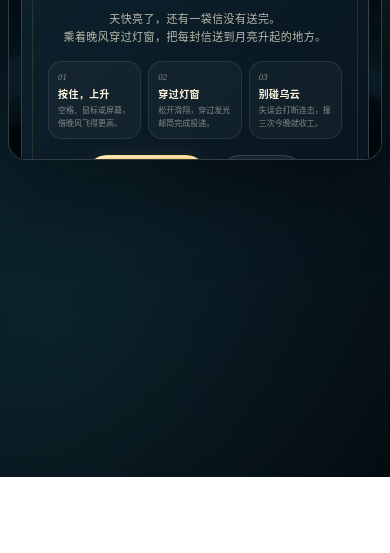
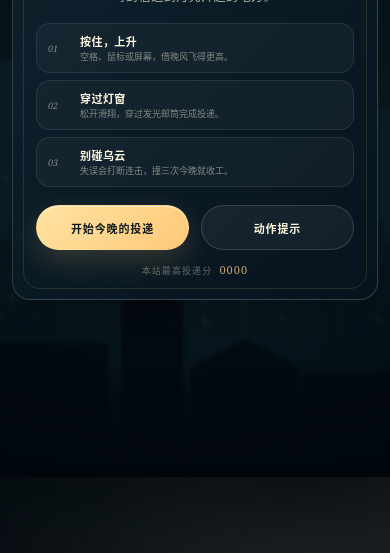
Before and after one commit to Wangyuan-Hub/night-breeze-courier, a plain HTML site: page index.html in a window 390 px wide. Shown: the part 367-920 px from the top of the page. Before the commit the page ends 844 px from the top, so only its background shows below. Drawn offline with Linux system fonts and the light colour scheme; animation ran at ten frames a second.

Commit message:
Add responsive mobile portrait gameplay

```diff
--- a/index.html
+++ b/index.html
@@ -4,6 +4,9 @@
 <meta charset="UTF-8">
 <meta name="viewport" content="width=device-width, initial-scale=1, viewport-fit=cover">
 <meta name="theme-color" content="#07131f">
+<meta name="apple-mobile-web-app-capable" content="yes">
+<meta name="apple-mobile-web-app-status-bar-style" content="black-translucent">
+<meta name="mobile-web-app-capable" content="yes">
 <title>晚风投递 · Night Breeze Courier</title>
 <style>
   :root {
@@ -793,6 +796,101 @@
     .title-en { display: none; }
   }
 
+  @media (max-width: 760px) and (orientation: portrait) {
+    body {
+      align-items: stretch;
+      overflow: hidden;
+    }
+
+    .game-shell {
+      width: 100vw;
+      height: 100vh;
+      height: 100dvh;
+      aspect-ratio: auto;
+    }
+
+    .game {
+      border: 0;
+      border-radius: 0;
+    }
+
+    .hud {
+      inset: calc(12px + env(safe-area-inset-top)) 12px auto;
+      gap: 7px;
+    }
+
+    .score-card, .lives-card {
+      height: 42px;
+      padding: 5px 9px;
+      border-radius: 12px;
+    }
+
+    .best-chip { display: none; }
+    .score-value { font-size: 18px; min-width: 42px; }
+    .clock { padding-right: 7px; }
+    .timer-ring { width: 34px; height: 34px; }
+    .lives-card { padding: 6px 9px; }
+    .hearts { gap: 6px; }
+
+    .overlay {
+      align-items: center;
+      padding: max(14px, env(safe-area-inset-top)) 12px max(14px, env(safe-area-inset-bottom));
+      overflow: hidden;
+    }
+
+    .overlay-card {
+      max-height: calc(100dvh - 28px - env(safe-area-inset-top) - env(safe-area-inset-bottom));
+      padding: 25px 23px 22px;
+      overflow-y: auto;
+      overscroll-behavior: contain;
+      scrollbar-width: none;
+    }
+
+    .overlay-card::-webkit-scrollbar { display: none; }
+    .game-title { font-size: clamp(44px, 14vw, 64px); }
+    .tagline { font-size: 12px; line-height: 1.7; }
+    .tagline br { display: none; }
+
+    .instructions {
+      grid-template-columns: 1fr;
+      gap: 7px;
+      margin: 17px 0 18px;
+    }
+
+    .instruction {
+      min-height: 0;
+      display: grid;
+      grid-template-columns: 24px 1fr;
+      column-gap: 8px;
+      padding: 9px 11px;
+    }
+
+    .instruction-index {
+      grid-row: 1 / 3;
+      align-self: center;
+      margin: 0;
+    }
+
+    .instruction strong { margin-bottom: 1px; font-size: 11px; }
+    .instruction span { font-size: 9px; line-height: 1.45; }
+    .start-actions { flex-wrap: wrap; }
+    .start-actions .btn { flex: 1 1 135px; }
+    .btn { min-height: 45px; }
+    .best-line { margin-top: 12px; }
+
+    .combo-card {
+      left: 12px;
+      bottom: calc(13px + env(safe-area-inset-bottom));
+    }
+
+    .side-actions {
+      right: 12px;
+      bottom: calc(13px + env(safe-area-inset-bottom));
+    }
+
+    .small-overlay-card { padding: 28px 24px 24px; }
+    .end-stats { margin: 18px 0 20px; }
+  }
   @media (prefers-reduced-motion: reduce) {
     *, *::before, *::after {
       animation-duration: 0.01ms !important;
@@ -935,8 +1033,8 @@
     const canvas = document.getElementById("gameCanvas");
     const ctx = canvas.getContext("2d");
     const game = document.getElementById("game");
-    const W = 1280;
-    const H = 720;
+    let W = 1280;
+    let H = 720;
     const DURATION = 90;
     const STORAGE_KEY = "nightBreezeCourierBestV1";
     const MUTE_KEY = "nightBreezeCourierMutedV1";
@@ -994,6 +1092,21 @@
 
     function lerp(a, b, t) {
       return a + (b - a) * t;
+    }
+
+    function gameScale() {
+      return clamp(W / 900, 0.68, 1);
+    }
+
+    function playerAnchorX() {
+      return clamp(W * 0.2, 102, 244);
+    }
+
+    function verticalRange() {
+      return {
+        min: Math.max(105, H * 0.14),
+        max: Math.max(240, Math.min(H - 105, H * 0.78))
+      };
     }
 
     const input = { hold: false, pointerId: null };
@@ -1158,6 +1271,8 @@
 
     function resizeCanvas() {
       const rect = canvas.getBoundingClientRect();
+      W = Math.max(320, rect.width || 1280);
+      H = Math.max(320, rect.height || 720);
       const dpr = Math.min(window.devicePixelRatio || 1, 2);
       const width = Math.max(1, Math.round(rect.width * dpr));
       const height = Math.max(1, Math.round(rect.height * dpr));
@@ -1165,6 +1280,7 @@
         canvas.width = width;
         canvas.height = height;
       }
+      if (state.mode === "menu") player.x = playerAnchorX();
     }
 
     if ("ResizeObserver" in window) {
@@ -1207,11 +1323,11 @@
       state.particles.length = 0;
       state.floaters.length = 0;
       state.spawnIn = 0.75;
-      state.lastSpawnY = 360;
+      state.lastSpawnY = H * 0.5;
       state.hintTimer = 5.4;
       state.newBest = false;
-      player.x = 244;
-      player.y = 365;
+      player.x = playerAnchorX();
+      player.y = H * 0.5;
       player.vy = 0;
       player.trail.length = 0;
       player.wingPhase = 0;
@@ -1332,10 +1448,12 @@
     }
 
     function chooseY(kind) {
-      let y = 150 + Math.random() * 390;
+      const range = verticalRange();
+      const spread = range.max - range.min;
+      let y = range.min + Math.random() * spread;
       for (let attempt = 0; attempt < 7; attempt++) {
         if (Math.abs(y - state.lastSpawnY) > (kind === "cloud" ? 130 : 92)) break;
-        y = 145 + Math.random() * 410;
+        y = range.min + Math.random() * spread;
       }
       state.lastSpawnY = y;
       return y;
@@ -1365,14 +1483,14 @@
         });
       } else if (kind === "star") {
         state.objects.push({
-          kind, x: W + 60, y, r: 19,
+          kind, x: W + 60, y, r: 19 * gameScale(),
           phase: Math.random() * Math.PI * 2,
           speedFactor, near: false
         });
       } else {
         state.objects.push({
           kind: "cloud", x: W + 90, y,
-          r: 42 + Math.random() * 18,
+          r: (42 + Math.random() * 18) * gameScale(),
           phase: Math.random() * Math.PI * 2,
           speedFactor, near: false,
           drift: Math.random() * Math.PI * 2
@@ -1383,8 +1501,8 @@
         state.objects.push({
           kind: "star",
           x: W + 160,
-          y: clamp(y + (Math.random() > 0.5 ? -92 : 92), 125, 575),
-          r: 17,
+          y: clamp(y + (Math.random() > 0.5 ? -92 : 92), verticalRange().min, verticalRange().max),
+          r: 17 * gameScale(),
           phase: Math.random() * Math.PI * 2,
           speedFactor: speedFactor + 0.02,
           near: false
@@ -1392,7 +1510,8 @@
       }
 
       const difficulty = clamp(state.elapsed / DURATION, 0, 1);
-      state.spawnIn = (kind === "cloud" ? 0.95 : 0.59) + Math.random() * (0.54 - difficulty * 0.16);
+      const gapScale = clamp(760 / Math.max(W, 390), 0.9, 1.75);
+      state.spawnIn = ((kind === "cloud" ? 0.95 : 0.59) + Math.random() * (0.54 - difficulty * 0.16)) * gapScale;
     }
 
     function deliverMail(object) {
@@ -1437,7 +1556,8 @@
       }
     }
     function updateObjects(dt) {
-      const speed = state.mode === "playing" ? 205 + state.elapsed * 1.02 : 0;
+      const speedScale = clamp(W / 1280, 0.5, 1);
+      const speed = state.mode === "playing" ? (205 + state.elapsed * 1.02) * speedScale : 0;
       for (let index = state.objects.length - 1; index >= 0; index--) {
         const object = state.objects[index];
         object.phase += dt * 2.4;
@@ -1452,14 +1572,14 @@
         if (state.mode === "playing") {
           if (object.kind === "mail") {
             const distance = Math.hypot(player.x - object.x, player.y - object.y);
-            if (distance < object.r + 21) {
+            if (distance < object.r + 18 * gameScale()) {
               deliverMail(object);
               state.objects.splice(index, 1);
               continue;
             }
           } else if (object.kind === "star") {
             const distance = Math.hypot(player.x - object.x, player.y - object.y);
-            if (distance < object.r + 21) {
+            if (distance < object.r + 18 * gameScale()) {
               collectStar(object);
               state.objects.splice(index, 1);
               continue;
@@ -1502,8 +1622,8 @@
         player.y = H - 112;
         player.vy = Math.min(0, player.vy * -0.12);
       }
-      player.x = 244 + Math.sin(state.elapsed * 1.65) * 7;
-      player.trail.push({ x: player.x - 17, y: player.y + 2, life: 0.8 });
+      player.x = playerAnchorX() + Math.sin(state.elapsed * 1.65) * 7 * gameScale();
+      player.trail.push({ x: player.x - 17 * gameScale(), y: player.y + 2, life: 0.8 });
       if (player.trail.length > 28) player.trail.shift();
       player.trail.forEach((point) => { point.life -= dt * 1.8; });
       player.trail = player.trail.filter((point) => point.life > 0);
@@ -1559,7 +1679,8 @@
 
     function updateAmbient(dt) {
       state.scroll += (state.mode === "menu" ? 22 : 12) * dt;
-      player.y = 365 + Math.sin(performance.now() * 0.0012) * 12;
+      player.x = playerAnchorX();
+      player.y = H * 0.5 + Math.sin(performance.now() * 0.0012) * 12;
       player.vy = Math.cos(performance.now() * 0.0012) * 8;
       player.wingPhase += dt * 2;
       updateParticles(dt);
@@ -1568,30 +1689,33 @@
     function drawCity(layer, offset, time) {
       const { buildings, span, color } = layer;
       const wrap = ((offset % span) + span) % span;
+      const yScale = H / 720;
       for (const building of buildings) {
         for (let x = building.x - wrap; x < W + span; x += span) {
           if (x > W + 20 || x + building.width < -20) continue;
-          const top = building.baseY - building.height;
+          const height = building.height * yScale;
+          const baseY = building.baseY * yScale;
+          const top = baseY - height;
           ctx.fillStyle = color;
-          ctx.fillRect(x, top, building.width, building.height + 30);
+          ctx.fillRect(x, top, building.width, height + 30 * yScale);
 
           if (building.roof === 1) {
-            ctx.fillRect(x + building.width * 0.3, top - 18, building.width * 0.4, 19);
+            ctx.fillRect(x + building.width * 0.3, top - 18 * yScale, building.width * 0.4, 19 * yScale);
           } else if (building.roof === 2) {
             ctx.beginPath();
             ctx.moveTo(x, top);
-            ctx.lineTo(x + building.width / 2, top - 24);
+            ctx.lineTo(x + building.width / 2, top - 24 * yScale);
             ctx.lineTo(x + building.width, top);
             ctx.closePath();
             ctx.fill();
           } else if (building.roof === 3) {
-            ctx.fillRect(x + 7, top - 12, 2, 13);
-            ctx.fillRect(x + building.width - 12, top - 17, 2, 18);
+            ctx.fillRect(x + 7, top - 12 * yScale, 2, 13 * yScale);
+            ctx.fillRect(x + building.width - 12, top - 17 * yScale, 2, 18 * yScale);
           }
 
           if (building.windowChance > 0) {
             const cols = Math.max(1, Math.floor((building.width - 10) / 12));
-            const rows = Math.max(1, Math.floor((building.height - 18) / 17));
+            const rows = Math.max(1, Math.floor((height - 18 * yScale) / (17 * yScale)));
             for (let row = 0; row < rows; row++) {
               for (let col = 0; col < cols; col++) {
                 const hash = ((building.seed + row * 17 + col * 31) % 101) / 101;
@@ -1601,7 +1725,7 @@
                 ctx.fillStyle = hash > 0.18
                   ? `rgba(255, 202, 126, ${alpha})`
                   : `rgba(121, 227, 208, ${alpha * 0.72})`;
-                ctx.fillRect(x + 7 + col * 12, top + 12 + row * 17, 4, 5);
+                ctx.fillRect(x + 7 + col * 12, top + 12 * yScale + row * 17 * yScale, 4, 5 * yScale);
               }
             }
           }
@@ -1617,35 +1741,37 @@
       ctx.fillStyle = sky;
       ctx.fillRect(0, 0, W, H);
 
-      const horizonGlow = ctx.createLinearGradient(0, 300, 0, 650);
+      const horizonGlow = ctx.createLinearGradient(0, H * 0.42, 0, H * 0.9);
       horizonGlow.addColorStop(0, "rgba(246, 160, 97, 0)");
       horizonGlow.addColorStop(0.62, "rgba(230, 137, 83, 0.08)");
       horizonGlow.addColorStop(1, "rgba(230, 137, 83, 0)");
       ctx.fillStyle = horizonGlow;
-      ctx.fillRect(0, 260, W, 400);
-      const moonX = 1042;
-      const moonY = 126;
-      const moonGlow = ctx.createRadialGradient(moonX, moonY, 8, moonX, moonY, 150);
+      ctx.fillRect(0, H * 0.36, W, H * 0.58);
+      const moonX = W * 0.82;
+      const moonY = H * 0.17;
+      const moonRadius = clamp(Math.min(W, H) * 0.075, 42, 55);
+      const moonGlowRadius = moonRadius * 2.8;
+      const moonGlow = ctx.createRadialGradient(moonX, moonY, 8, moonX, moonY, moonGlowRadius);
       moonGlow.addColorStop(0, "rgba(255, 225, 167, 0.46)");
       moonGlow.addColorStop(0.25, "rgba(255, 205, 126, 0.16)");
       moonGlow.addColorStop(1, "rgba(255, 201, 120, 0)");
       ctx.fillStyle = moonGlow;
-      ctx.fillRect(moonX - 160, moonY - 160, 320, 320);
+      ctx.fillRect(moonX - moonGlowRadius, moonY - moonGlowRadius, moonGlowRadius * 2, moonGlowRadius * 2);
 
       ctx.save();
       ctx.shadowColor = "rgba(255, 214, 143, 0.55)";
       ctx.shadowBlur = 34;
       ctx.fillStyle = "#ffe0a1";
       ctx.beginPath();
-      ctx.arc(moonX, moonY, 55, 0, Math.PI * 2);
+      ctx.arc(moonX, moonY, moonRadius, 0, Math.PI * 2);
       ctx.fill();
       ctx.restore();
 
       ctx.fillStyle = "rgba(214, 166, 111, 0.16)";
       ctx.beginPath();
-      ctx.arc(moonX - 17, moonY - 14, 9, 0, Math.PI * 2);
-      ctx.arc(moonX + 14, moonY + 17, 6, 0, Math.PI * 2);
-      ctx.arc(moonX + 22, moonY - 21, 4, 0, Math.PI * 2);
+      ctx.arc(moonX - moonRadius * 0.31, moonY - moonRadius * 0.25, moonRadius * 0.16, 0, Math.PI * 2);
+      ctx.arc(moonX + moonRadius * 0.25, moonY + moonRadius * 0.31, moonRadius * 0.11, 0, Math.PI * 2);
+      ctx.arc(moonX + moonRadius * 0.4, moonY - moonRadius * 0.38, moonRadius * 0.07, 0, Math.PI * 2);
       ctx.fill();
       for (const star of skyStars) {
         const twinkle = 0.48 + 0.52 * Math.sin(time * 1.25 + star.phase);
@@ -1666,12 +1792,12 @@
       drawCity(cityFar, state.scroll * 0.09, time);
       drawCity(cityMid, state.scroll * 0.25, time);
 
-      const haze = ctx.createLinearGradient(0, 430, 0, 690);
+      const haze = ctx.createLinearGradient(0, H * 0.6, 0, H * 0.98);
       haze.addColorStop(0, "rgba(18, 55, 63, 0)");
       haze.addColorStop(0.52, "rgba(34, 78, 80, 0.16)");
       haze.addColorStop(1, "rgba(7, 20, 29, 0.34)");
       ctx.fillStyle = haze;
-      ctx.fillRect(0, 400, W, 320);
+      ctx.fillRect(0, H * 0.55, W, H * 0.45);
 
       drawCity(cityNear, state.scroll * 0.47, time);
 
@@ -1740,6 +1866,7 @@
       ctx.save();
       ctx.translate(player.x, player.y + bob);
       ctx.rotate(angle);
+      ctx.scale(gameScale(), gameScale());
       const glow = ctx.createRadialGradient(2, 2, 4, 2, 2, 70);
       glow.addColorStop(0, "rgba(255, 201, 120, 0.18)");
       glow.addColorStop(1, "rgba(255, 201, 120, 0)");
```
